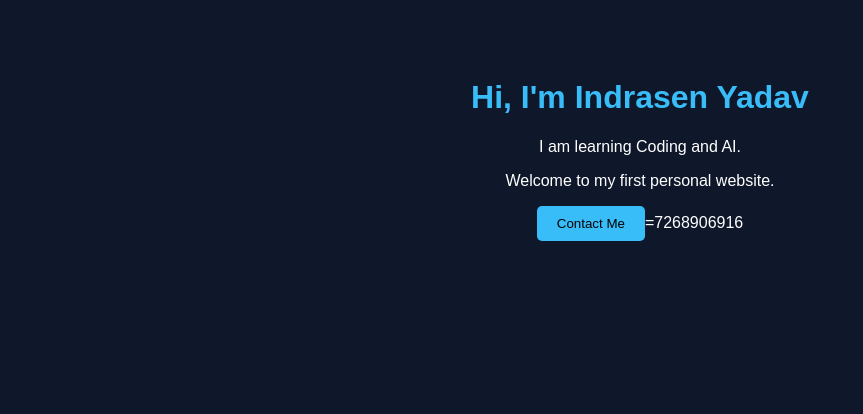
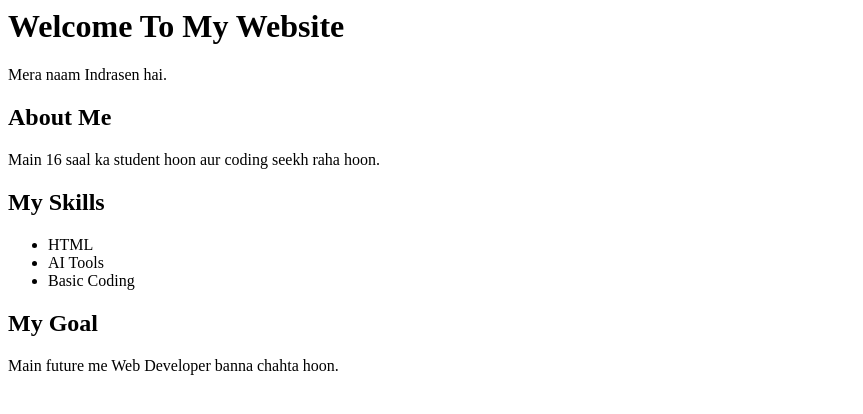
Before and after one commit to indrasen54986-collab/indrasen123.github.io, a plain HTML site: page index.html in a window 1280 px wide. Shown: the whole page, without its empty margins (0-863 px from the left). Drawn offline with Linux system fonts and the light colour scheme.

Commit message:
Update index.html

```diff
--- a/index.html
+++ b/index.html
@@ -1,51 +1,20 @@
- <!DOCTYPE html>
-<html>
-<head>
-    <title>Meri Personal Website</title>
-
-    <style>
-        body{
-            background-color: #0f172a;
-            color: white;
-            text-align: center;
-            font-family: Arial, sans-serif;
-            padding-top: 50px;
-        }
-
-        h1{
-            color: #38bdf8;
-        }
-
-        .box{
-            background-color: #1e293b;
-            width: 400px;
-            margin: auto;
-            padding: 20px;
-            border-radius: 10px;
-        }
-
-        button{
-            background-color: #38bdf8;
-            border: none;
-            padding: 10px 20px;
-            border-radius: 5px;
-            cursor: pointer;
-        }
-    </style>
-</head>
 <body>
 
-    <div class="11th">
+<h1>Welcome To My Website</h1>
 
-        <h1>Hi, I'm Indrasen Yadav</h1>
+<p>Mera naam Indrasen hai.</p>
 
-        <p>I am learning Coding and AI.</p>
+<h2>About Me</h2>
+<p>Main 16 saal ka student hoon aur coding seekh raha hoon.</p>
 
-        <p>Welcome to my first personal website.</p>
+<h2>My Skills</h2>
+<ul>
+    <li>HTML</li>
+    <li>AI Tools</li>
+    <li>Basic Coding</li>
+</ul>
 
-        <button>Contact Me</button>=7268906916
-
-    </div>
+<h2>My Goal</h2>
+<p>Main future me Web Developer banna chahta hoon.</p>
 
 </body>
-</html>
```
